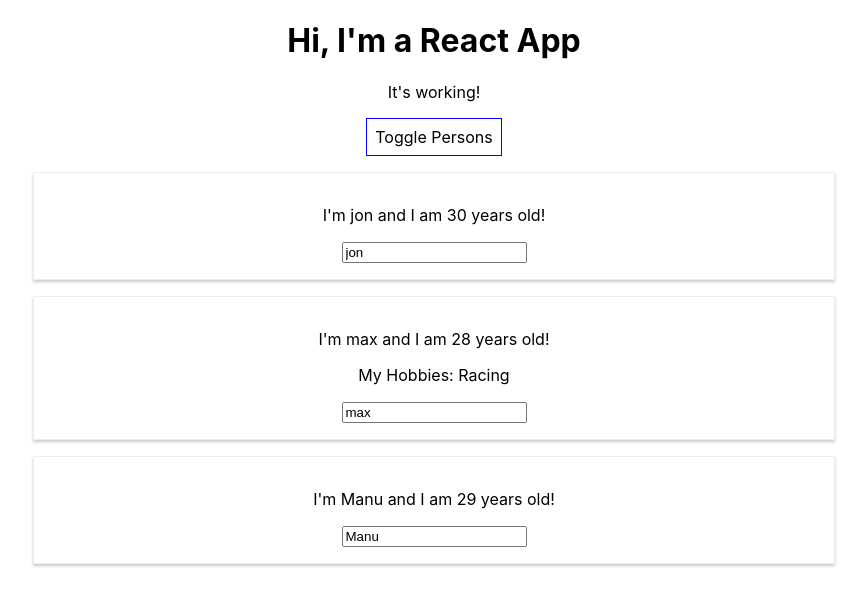
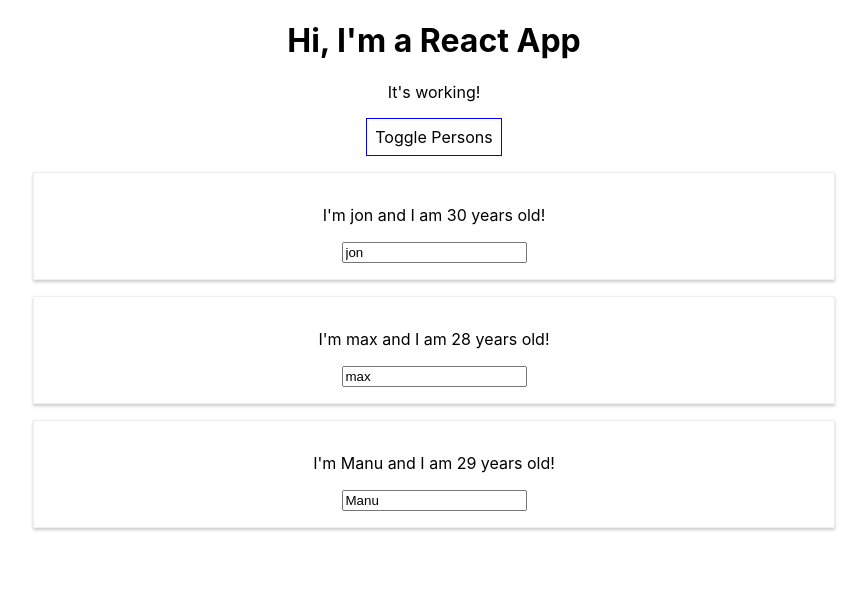
Before and after one commit to bangarangler/react-udemy, a React (Create React App) app: page / in a window 1280 px wide. Both pictures are taken after a click on the button "Toggle Persons". Shown: the top 606 px of the page, without its empty margins (206-1073 px from the left). Built offline with nearby package versions, Linux system fonts and the light colour scheme.

Commit message:
Refactored Persons into a map method

```diff
--- a/src/App.js
+++ b/src/App.js
@@ -54,22 +54,9 @@
     if (this.state.showPersons) {
       persons = (
         <div>
-          <Person
-            name={this.state.persons[0].name}
-            age={this.state.persons[0].age}
-          />
-          <Person
-            name={this.state.persons[1].name}
-            age={this.state.persons[1].age}
-            click={this.switchNameHandler.bind(this, "Jon!")}
-            changed={this.nameChangedHandler}
-          >
-            My Hobbies: Racing
-          </Person>
-          <Person
-            name={this.state.persons[2].name}
-            age={this.state.persons[2].age}
-          />
+          {this.state.persons.map(person => {
+            return <Person name={person.name} age={person.age} />;
+          })}
         </div>
       );
     }
```
